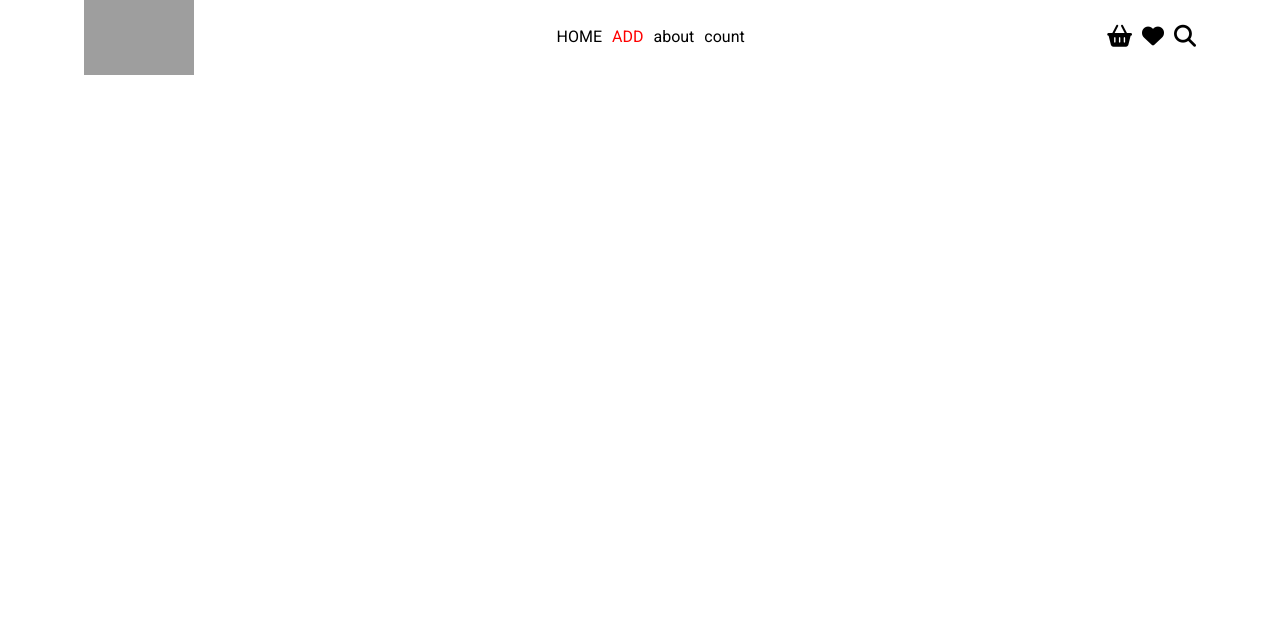
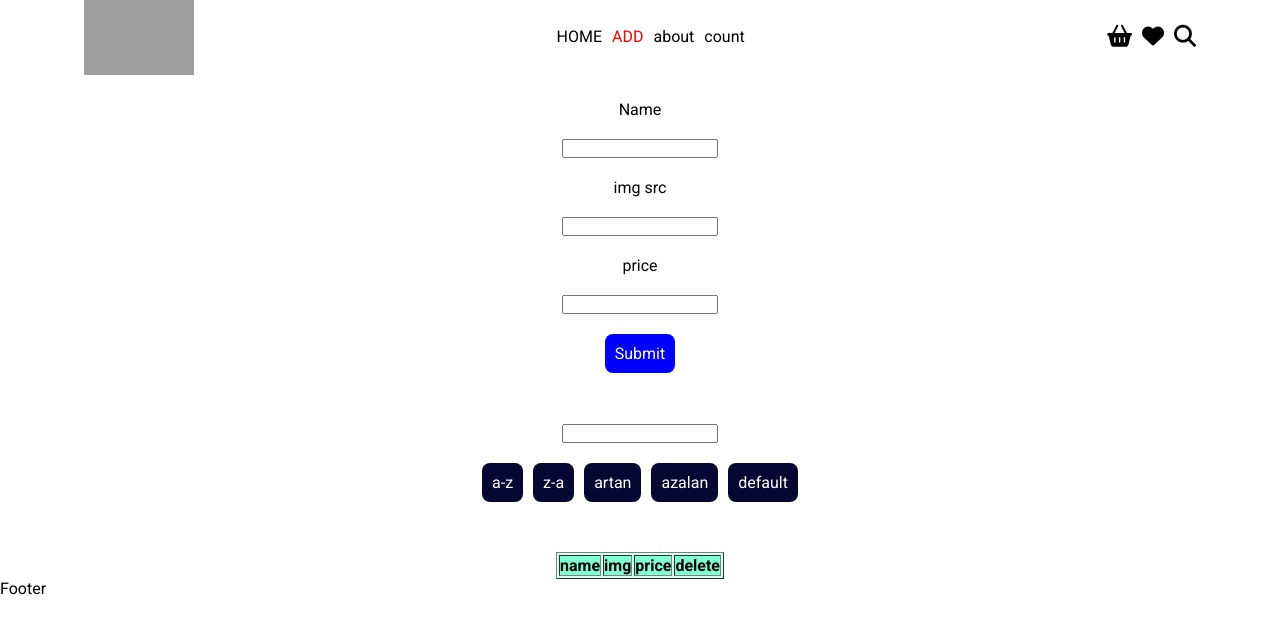
Before and after one commit to caferid/imtahanferid, a React (Vite) app in the folder client/: page /add in a window 1280 px wide. Shown: the top 634 px of the page. Built offline with nearby package versions, Linux system fonts and the light colour scheme; grey boxes are pictures that could not be loaded.

Commit message:
funksionallliq biitdi

```diff
--- a/client/package.json
+++ b/client/package.json
@@ -11,11 +11,13 @@
   },
   "dependencies": {
     "axios": "^1.6.6",
+    "formik": "^2.4.5",
     "react": "^18.2.0",
     "react-dom": "^18.2.0",
     "react-helmet-async": "^2.0.4",
     "react-router-dom": "^6.21.3",
-    "sass": "^1.70.0"
+    "sass": "^1.70.0",
+    "yup": "^1.3.3"
   },
   "devDependencies": {
     "@types/react": "^18.2.43",
--- a/client/src/pages/add/index.jsx
+++ b/client/src/pages/add/index.jsx
@@ -1,13 +1,136 @@
-import React from "react";
+import React, { useEffect, useState } from "react";
 import "./index.scss";
 import { Helmet } from "react-helmet-async";
+import { Formik, Field, Form, ErrorMessage } from "formik";
+import * as Yup from "yup";
+import axios from "axios";
 function Add() {
+  const [search, setsearch] = useState("");
+  const [sort, setsort] = useState("");
+
+  ////
+
+  const postdata = async (data) => {
+    await axios.post("http://localhost:3000/", data);
+    alldata();
+  };
+  //
+  const deldata = async (id) => {
+    await axios.delete(`http://localhost:3000/${id}`);
+    alldata();
+  };
+
+  ///
+  const [product, setproduct] = useState([]);
+  const alldata = async () => {
+    const res = await axios.get("http://localhost:3000/");
+    const data = res.data.data;
+    setproduct(data);
+  };
+  useEffect(() => {
+    alldata();
+  }, []);
+
   return (
     <>
       <Helmet>
         <title>Add</title>
       </Helmet>
-      <div>Add</div>
+      <div id="add">
+        <div className="form">
+          <Formik
+            initialValues={{ name: "", src: "", price: "" }}
+            validationSchema={Yup.object({
+              name: Yup.string().required("Required"),
+              src: Yup.string().required("Required"),
+              price: Yup.number().required("Required"),
+            })}
+            onSubmit={(values, { setSubmitting, resetForm }) => {
+              postdata(values);
+              setTimeout(() => {
+                alert(JSON.stringify(values, null, 2));
+                setSubmitting(false);
+                resetForm();
+              }, 400);
+            }}
+          >
+            <Form className="yup">
+              <label htmlFor="name">Name</label>
+              <Field name="name" type="text" />
+              <ErrorMessage name="name" />
+
+              <label htmlFor="src">img src</label>
+              <Field name="src" type="text" />
+              <ErrorMessage name="src" />
+
+              <label htmlFor="price">price </label>
+              <Field name="price" type="number" min={1} />
+              <ErrorMessage name="price" />
+
+              <button type="submit">Submit</button>
+            </Form>
+          </Formik>
+        </div>
+        <div className="inbutbox">
+          <input type="text" onChange={(e) => setsearch(e.target.value)} />
+        </div>
+        <div className="butons">
+          <button onClick={()=>setsort({prop:'name',asc:true})}>a-z</button>
+          <button onClick={()=>setsort({prop:'name',asc:false})}>z-a</button>
+          <button onClick={()=>setsort({prop:'price',asc:true})}>artan</button>
+          <button onClick={()=>setsort({prop:'price',asc:false})}>azalan</button>
+          <button onClick={()=>setsort(null)}>default</button>
+        </div>
+        <div className="table">
+          <table border={1}>
+            <thead>
+              <tr>
+                <th>name</th>
+                <th>img</th>
+                <th>price</th>
+                <th>delete</th>
+              </tr>
+            </thead>
+            <tbody>
+              {product &&
+                product
+                  .filter((x) =>
+                    x.name.toLowerCase().includes(search.toLowerCase())
+                  )
+                  .sort((a, b) => {
+                    if (sort && sort.asc === true) {
+                      return a[sort.prop] > b[sort.prop]
+                        ? 1
+                        : b[sort.prop] > a[sort.prop]
+                        ? -1
+                        : 0;
+                    }
+                    if (sort && sort.asc === false) {
+                      return a[sort.prop] < b[sort.prop]
+                        ? 1
+                        : b[sort.prop] < a[sort.prop]
+                        ? -1
+                        : 0;
+                    } else {
+                      null;
+                    }
+                  })
+                  .map((item) => (
+                    <tr key={item._id}>
+                      <td>{item.name}</td>
+                      <td>
+                        <img src={item.src} alt="" />
+                      </td>
+                      <td>{item.price}</td>
+                      <td onClick={() => deldata(item._id)} className="del">
+                        delete
+                      </td>
+                    </tr>
+                  ))}
+            </tbody>
+          </table>
+        </div>
+      </div>
     </>
   );
 }
--- a/client/src/pages/add/index.scss
+++ b/client/src/pages/add/index.scss
@@ -0,0 +1,50 @@
+#add {
+  padding-top: 100px;
+  display: flex;
+  flex-direction: column;
+  justify-content: center;
+  align-items: center;
+  gap: 20px;
+  .form{
+    .yup{
+        display: flex;
+        flex-direction: column;
+        justify-content: center;
+        align-items: center;
+        gap: 20px;
+        button{
+            all: unset;
+            padding: 10px;
+            background-color: blue;
+            border-radius: 8px;
+            color: white;
+            margin-bottom: 30px;
+        }
+    }
+  }
+  .butons{
+    display: flex;
+    gap: 10px;
+    button{
+        all: unset;
+        padding: 10px;
+        background-color: rgb(6, 6, 51);
+        border-radius: 8px;
+        color: white;
+        margin-bottom: 30px;
+    }
+  }
+  .table{
+    background-color: rgba(127, 255, 212, 0.358);
+    text-align: center;
+    th{
+        background-color: aquamarine;
+    }
+    tr:nth-child(even){
+        background-color: aquamarine;
+    }
+    .del{
+        cursor: pointer;
+    }
+  }
+}
```
Also changed, not shown: 1 other file (tests, documents, lock files or other folders).
